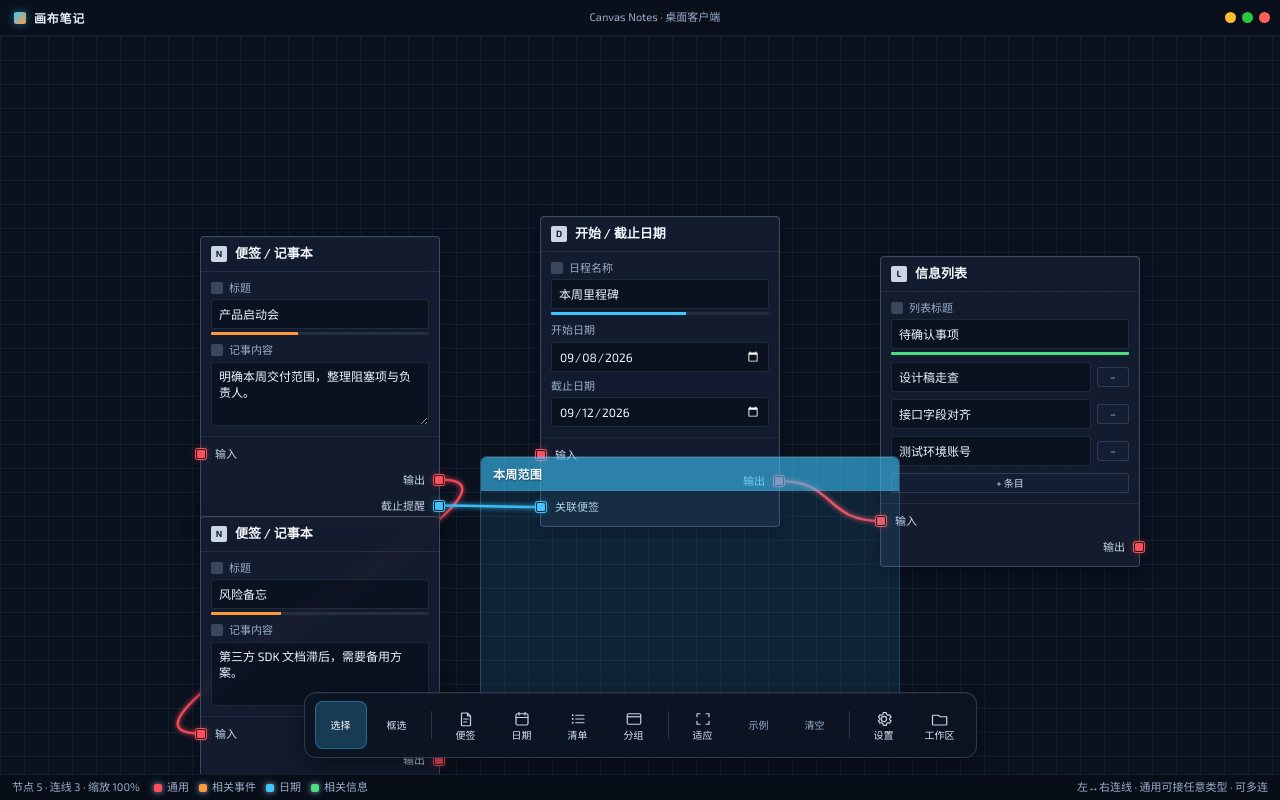
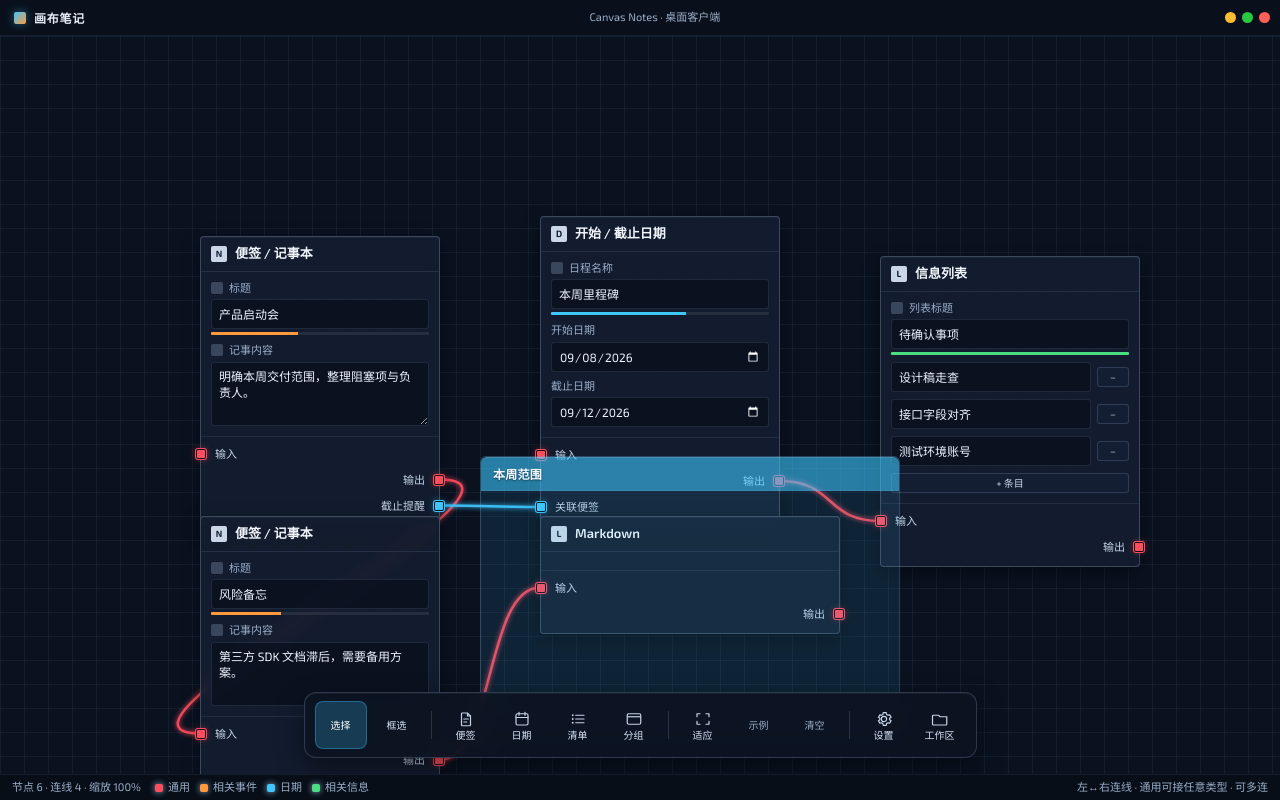
Before and after one commit to kamuxiy/CanvasNotes, a React (Vite) app: page / in a window 1280 px wide. Built offline with nearby package versions, Linux system fonts and the light colour scheme.

Commit message:
Sync store Markdown node creation, demo seed, and text resize defaults

```diff
--- a/src/store.ts
+++ b/src/store.ts
@@ -6,6 +6,7 @@ import type {
   DateData,
   GroupData,
   ListData,
+  MarkdownData,
   NodeData,
   NodeKind,
   NoteData,
@@ -43,6 +44,11 @@ export function createNodeData(kind: NodeKind): NodeData {
       } satisfies DateData
     case 'list':
       return { title: '信息列表', items: [''] } satisfies ListData
+    case 'markdown':
+      return {
+        title: 'Markdown',
+        content: '# 新文档\n\n在此编写 Markdown…',
+      } satisfies MarkdownData
     case 'group':
       return {
         title: '分组',
@@ -58,8 +64,8 @@ export function createNode(kind: NodeKind, x: number, y: number): CanvasNode {
     kind,
     x,
     y,
-    width: isGroup ? 360 : kind === 'list' ? 260 : 240,
-    height: isGroup ? 240 : 160,
+    width: isGroup ? 360 : kind === 'markdown' ? 300 : kind === 'list' ? 260 : 240,
+    height: isGroup ? 240 : kind === 'markdown' ? 220 : 160,
     sockets: createDefaultSockets(kind),
     data: createNodeData(kind),
   }
@@ -110,6 +116,13 @@ export function createDemoState(): AppState {
     body: '第三方 SDK 文档滞后，需要备用方案。',
   }
 
+  const mdA = createNode('markdown', 460, 420)
+  mdA.data = {
+    title: '发布说明草稿',
+    content:
+      '# 发布说明草稿\n\n- 新增 Markdown 节点\n- 文本框可四向调整大小\n\n> 一级标题会同步为组件标题。',
+  }
+
   const group = createNode('group', 400, 360)
   group.width = 420
   group.height = 280
@@ -119,6 +132,7 @@ export function createDemoState(): AppState {
   const noteBIn = noteB.sockets.find((s) => s.side === 'left')!
   const dateOut = dateA.sockets.find((s) => s.side === 'right')!
   const listIn = listA.sockets.find((s) => s.side === 'left')!
+  const mdIn = mdA.sockets.find((s) => s.side === 'left')!
 
   const noteDateOut: Socket = {
     id: uuid(),
@@ -136,11 +150,12 @@ export function createDemoState(): AppState {
   dateA.sockets.push(dateFromNote)
 
   return {
-    nodes: [group, noteA, dateA, listA, noteB],
+    nodes: [group, noteA, dateA, listA, noteB, mdA],
     connections: [
       createConnection(noteA.id, noteAOut.id, noteB.id, noteBIn.id),
       createConnection(noteA.id, noteDateOut.id, dateA.id, dateFromNote.id),
       createConnection(dateA.id, dateOut.id, listA.id, listIn.id),
+      createConnection(noteB.id, noteB.sockets.find((s) => s.side === 'right')!.id, mdA.id, mdIn.id),
     ],
     viewport: defaultViewport(),
   }
```
